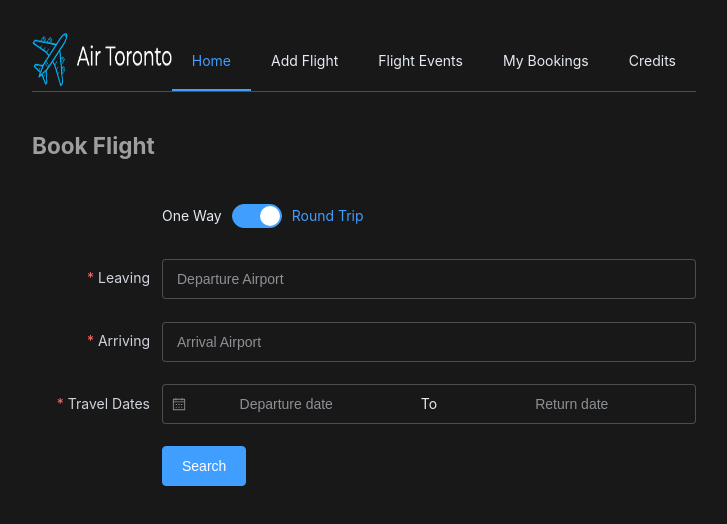
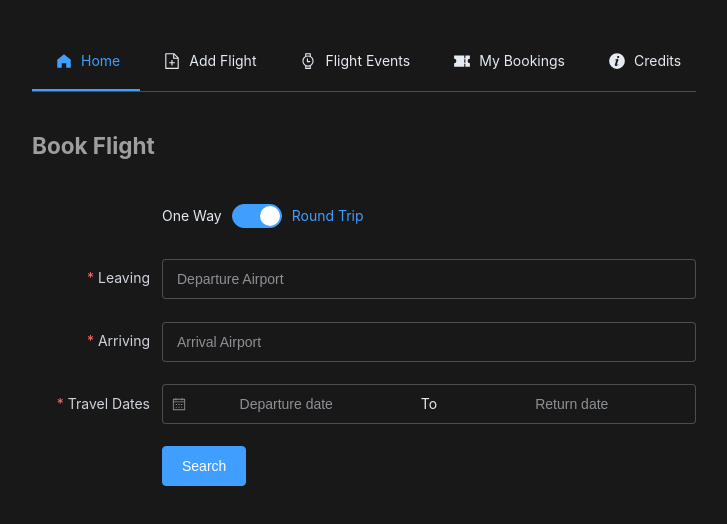
Before and after one commit to UTSCC09/project-frontend-frauds, a Vue app in the folder frontend/: page / in a window 1280 px wide. Shown: the top 524 px of the page, without its empty margins (276-1003 px from the left). Built offline with nearby package versions, Linux system fonts and the light colour scheme.

Commit message:
feat: icons in navbar

```diff
--- a/frontend/src/components/NavBar.vue
+++ b/frontend/src/components/NavBar.vue
@@ -1,6 +1,13 @@
 <script setup>
 import { ref, onMounted } from "vue";
 import logo from "@/assets/logo.png";
+import {
+  HomeFilled,
+  DocumentAdd,
+  Ticket,
+  InfoFilled,
+  Watch,
+} from "@element-plus/icons-vue";
 
 const activeIndex = ref("1");
 
@@ -29,11 +36,26 @@ onMounted(() => {
   >
     <el-image :src="logo" />
     <div class="flex-grow"></div>
-    <el-menu-item index="1" route="/">Home</el-menu-item>
-    <el-menu-item index="2" route="/add-flight">Add Flight</el-menu-item>
-    <el-menu-item index="3" route="/flight-events">Flight Events</el-menu-item>
-    <el-menu-item index="4" route="/bookings">My Bookings</el-menu-item>
-    <el-menu-item index="5" route="/credits">Credits</el-menu-item>
+    <el-menu-item index="1" route="/">
+      <el-icon><HomeFilled /></el-icon>
+      Home
+    </el-menu-item>
+    <el-menu-item index="2" route="/add-flight">
+      <el-icon><DocumentAdd /></el-icon>
+      Add Flight
+    </el-menu-item>
+    <el-menu-item index="3" route="/flight-events">
+      <el-icon><Watch /></el-icon>
+      Flight Events
+    </el-menu-item>
+    <el-menu-item index="4" route="/bookings">
+      <el-icon><Ticket /></el-icon>
+      My Bookings
+    </el-menu-item>
+    <el-menu-item index="5" route="/credits">
+      <el-icon><InfoFilled /></el-icon>
+      Credits
+    </el-menu-item>
   </el-menu>
 </template>
 
```
